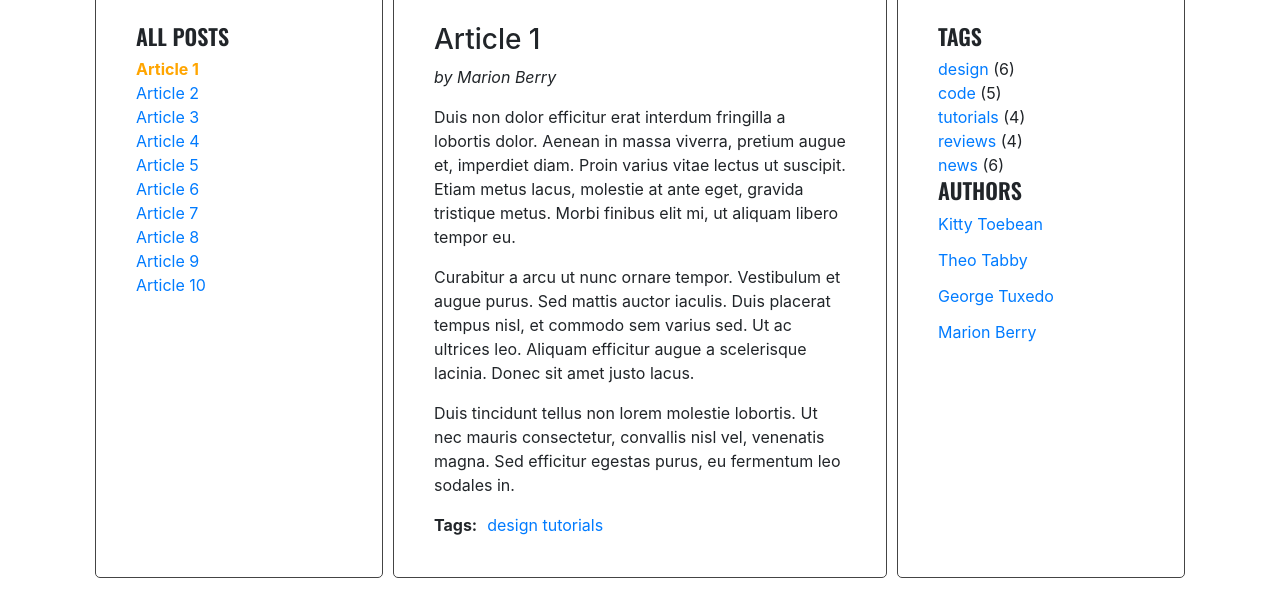
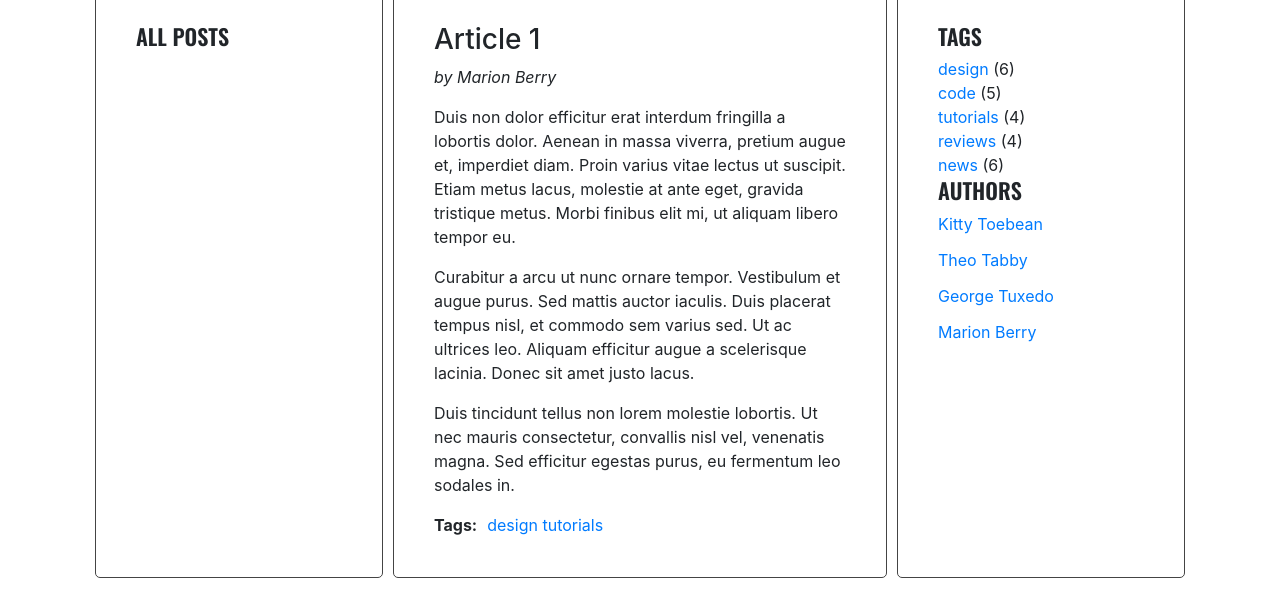
Before and after one commit to blazejmal/javascript-blog, a plain HTML site: page index.html in a window 1280 px wide. Shown: the part 130-746 px from the top of the page. Drawn offline with nearby package versions, Linux system fonts and the light colour scheme.

Commit message:
Code tideness

```diff
--- a/index.html
+++ b/index.html
@@ -16,16 +16,6 @@
                 <aside class="sidebar">
                   <h2 class="section-title">All posts</h2>
                   <ul class="list titles">
-                    <li><a href="#article-1" class="active"><span>Article 1</span></a></li>
-                    <li><a href="#article-2"><span>Article 2</span></a></li>
-                    <li><a href="#article-3"><span>Article 3</span></a></li>
-                    <li><a href="#article-4"><span>Article 4</span></a></li>
-                    <li><a href="#article-5"><span>Article 5</span></a></li>
-                    <li><a href="#article-6"><span>Article 6</span></a></li>
-                    <li><a href="#article-7"><span>Article 7</span></a></li>
-                    <li><a href="#article-8"><span>Article 8</span></a></li>
-                    <li><a href="#article-9"><span>Article 9</span></a></li>
-                    <li><a href="#article-10"><span>Article 10</span></a></li>
                   </ul>
                 </aside>
                 <section class="posts">
@@ -252,8 +242,4 @@
           </div>
           <script src="js/script.js"></script>
     </body>
-
-
-
-
 </html>
--- a/js/script.js
+++ b/js/script.js
@@ -1,55 +1,56 @@
 'use strict';
-
+{
   const titleClickHandler = function (event) {
     event.preventDefault();
     const clickedElement = this;
-  console.log('Link was clicked!');
-
-
     /* [DONE] remove class 'active' from all article links  */
-
     const activeLinks = document.querySelectorAll('.titles a.active');
-
     for (let activeLink of activeLinks) {
       activeLink.classList.remove('active');
     }
-
     /* [IN PROGRESS] add class 'active' to the clicked link */
-
-
     clickedElement.classList.add('active');
-
-  /* console.log('clickedElement:', clickedElement); */
-
     /* [DONE] remove class 'active' from all articles */
     const activeArticles = document.querySelectorAll('.post.active');
-
     for (let activeArticle of activeArticles) {
       activeArticle.classList.remove('active');
     }
-  console.log(activeArticles);
-
     /* get 'href' attribute from the clicked link */
-
     const articleSelector = clickedElement.getAttribute('href');
-
-
-  console.log(articleSelector);
     /* find the correct article using the selector (value of 'href' attribute) */
     const targetArticle = document.querySelector(articleSelector);
-
-  console.log(targetArticle);
-
     /* add class 'active' to the correct article */
     targetArticle.classList.add('active');
-
-
-}
-
+  };
   const links = document.querySelectorAll('.titles a');
-
   for (let link of links) {
     link.addEventListener('click', titleClickHandler);
   }
+  const optArticleSelector = '.post',
+    optTitleSelector = '.post-title',
+    optTitleListSelector = '.titles';
+  // eslint-disable-next-line no-inner-declarations
+  function generateTitleLinks() {
+    /* remove contents of titleList */
+    const titleList = document.querySelector(optTitleListSelector);
+    titleList.innerHTML = '';
+    /* for each article */
+    const articles = document.querySelector(optArticleSelector);
+    for (let article of articles) {
+      /* get the article id */
+      const articleId = document.getAttribute('id');
+      /* find the title element */
+      const articleTitle = article.querySelector(optTitleSelector).innerHTML;
+      /* get the title from the title element */
 
-console.log("send to git");
+      /* create HTML of the link */
+      const linkHTML = '<li><a href="#' + articleId + '"><span>' + articleTitle + '</span></a></li>';
+      console.log('linkHTML', linkHTML);
+      console.log('article', article);
+      /* insert link into titleList */
+    }
+  }
+
+  generateTitleLinks();
+
+}
```
Lines whose indentation alone changed are shown as unchanged.
